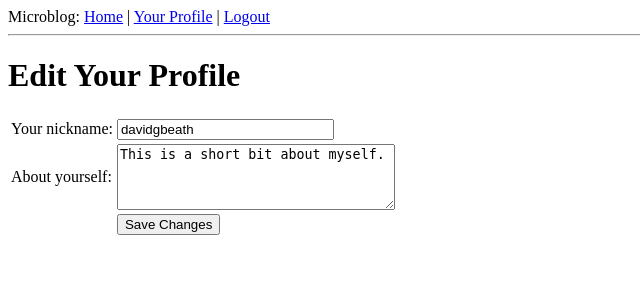
After one commit to DBeath/flask-megatutorial, a Flask app: page /edit in a window 1280 px wide. The commit adds this page. Shown: the top 300 px of the page, without its empty margins (0-640 px from the left). Run offline with Flask 2, Linux system fonts and the light colour scheme; a user stored in the database is signed in; data comes from the database, SQL or seed files in the repository; both versions use the stored data as it was after the commit.

Commit message:
Added user profile page

```diff
--- a/app/forms.py
+++ b/app/forms.py
@@ -1,7 +1,11 @@
 from flask.ext.wtf import Form
-from wtforms import TextField, BooleanField
-from wtforms.validators import Required
+from wtforms import TextField, BooleanField, TextAreaField
+from wtforms.validators import Required, Length
 
 class LoginForm(Form):
     openid = TextField('openid', validators = [Required()])
     remember_me = BooleanField('remember_me', default = False)
+
+class EditForm(Form):
+    nickname = TextField('nickname', validators = [Required()])
+    about_me = TextAreaField('about_me', validators = [Length(min = 0, max = 140)])
--- a/app/models.py
+++ b/app/models.py
@@ -1,4 +1,5 @@
 from app import db
+from hashlib import md5
 
 ROLE_USER = 0
 ROLE_ADMIN = 1
@@ -9,6 +10,8 @@ class User(db.Model):
 	email = db.Column(db.String(120), index = True, unique = True)
 	role = db.Column(db.SmallInteger, default = ROLE_USER)
 	posts = db.relationship('Post', backref = 'author', lazy = 'dynamic')
+	about_me = db.Column(db.String(140))
+	last_seen = db.Column(db.DateTime)
 
 	def is_authenticated(self):
 		return True
@@ -22,6 +25,9 @@ class User(db.Model):
 	def get_id(self):
 		return unicode(self.id)
 
+	def avatar(self, size):
+		return 'http://www.gravatar.com/avatar/' + md5(self.email).hexdigest() + '?d=mm&s=' + str(size)
+
 	def __repr__(self):
 		return '<User %r>' % (self.nickname)
 
--- a/app/templates/base.html
+++ b/app/templates/base.html
@@ -10,6 +10,7 @@
     <div>Microblog:
       <a href="{{ url_for('index') }}">Home</a>
       {% if g.user.is_authenticated() %}
+      | <a href="{{ url_for('user', nickname = g.user.nickname) }}">Your Profile</a>
       | <a href="{{ url_for('logout') }}">Logout</a>
       {% endif %}
     </div>
--- /dev/null
+++ b/app/templates/edit.html
@@ -0,0 +1,22 @@
+{% extends "base.html" %}
+
+{% block content %}
+<h1>Edit Your Profile</h1>
+<form action="" method="post" name="edit">
+  {{form.hidden_tag()}}
+  <table>
+    <tr>
+      <td>Your nickname:</td>
+      <td>{{form.nickname(size = 24)}}</td>
+    </tr>
+    <tr>
+      <td>About yourself:</td>
+      <td>{{form.about_me(cols = 32, rows = 4)}}</td>
+    </tr>
+    <tr>
+      <td></td>
+      <td><input type="submit" value="Save Changes"></td>
+    </tr>
+  </table>
+</form>
+{% endblock %}
--- /dev/null
+++ b/app/templates/post.html
@@ -0,0 +1,2 @@
+<td><img src="{{post.author.avatar(50)}}"></td>
+<td><i>{{post.author.nickname}} says:</i><br>{{post.body}}</td>
--- a/app/views.py
+++ b/app/views.py
@@ -1,8 +1,9 @@
 from flask import render_template, flash, redirect, session, url_for, request, g
 from flask.ext.login import login_user, logout_user, current_user, login_required
 from app import app, db, lm, oid
-from forms import LoginForm
+from forms import LoginForm, EditForm
 from models import User, ROLE_USER, ROLE_ADMIN
+from datetime import datetime
 
 @lm.user_loader
 def load_user(id):
@@ -11,6 +12,10 @@ def load_user(id):
 @app.before_request
 def before_request():
     g.user = current_user
+    if g.user.is_authenticated():
+        g.user.last_seen = datetime.utcnow()
+        db.session.add(g.user)
+        db.session.commit()
 
 @app.route('/')
 @app.route('/index')
@@ -70,3 +75,35 @@ def after_login(resp):
 def logout():
     logout_user()
     return redirect(url_for('index'))
+
+@app.route('/user/<nickname>')
+@login_required
+def user(nickname):
+    user = User.query.filter_by(nickname = nickname).first()
+    if user == None:
+        flash('User ' + nickname + ' not found.')
+        return redirect(url_for('index'))
+    posts = [
+        { 'author': user, 'body': 'Test post #1' },
+        { 'author': user, 'body': 'Test post #2' }
+    ]
+    return render_template('user.html',
+        user = user,
+        posts = posts)
+
+@app.route('/edit', methods = ['GET', 'POST'])
+@login_required
+def edit():
+    form = EditForm()
+    if form.validate_on_submit():
+        g.user.nickname = form.nickname.data
+        g.user.about_me = form.about_me.data
+        db.session.add(g.user)
+        db.session.commit()
+        flash('Your changes have been saved.')
+        return redirect(url_for('edit'))
+    else:
+        form.nickname.data = g.user.nickname
+        form.about_me.data = g.user.about_me
+    return render_template('edit.html',
+        form = form)
```
Also changed, not shown: app/templates/user.html (added, +23 -0 lines), db_repository/versions/004_migration.py (added, +32 -0 lines), app.db.
